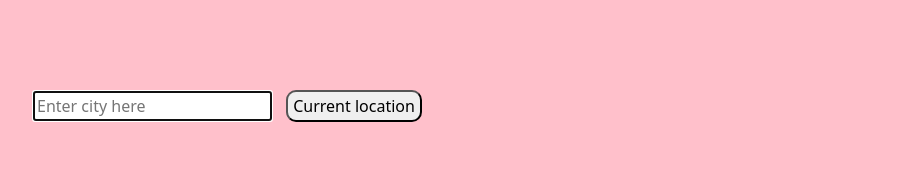
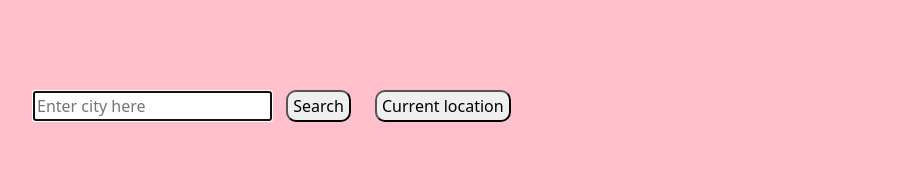
Before and after one commit to TMotlhabane/my-weather-apps, a plain HTML site: page index.html in a window 1280 px wide. Shown: the top 190 px of the page, without its empty margins (89-995 px from the left). Drawn offline with nearby package versions, Linux system fonts and the light colour scheme.

Commit message:
fixed searchButton

```diff
--- a/index.html
+++ b/index.html
@@ -16,6 +16,7 @@
     <div class="container">
         <form id="entryForm">
             <input type="text" placeholder="Enter city here" autocomplete="off " autofocus="on" id="input1">
+ <input type="submit" value="Search" id="searchButton">
              <button>
                 Current location
             </button>
```
